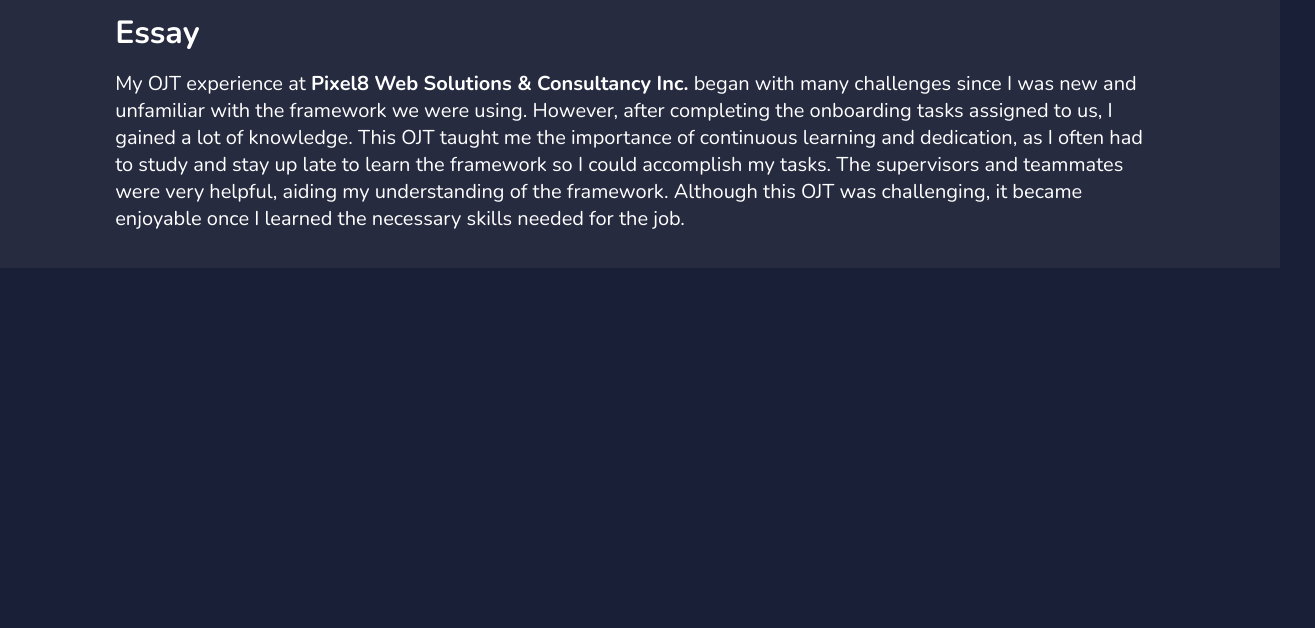
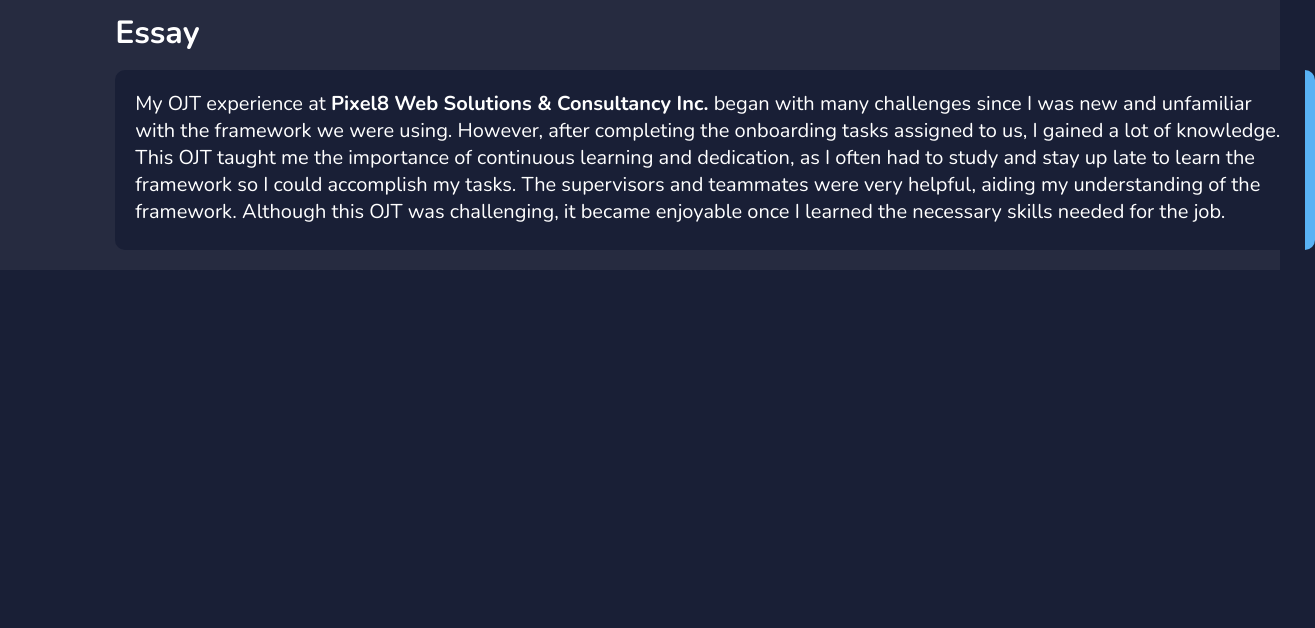
Before and after one commit to xanderjavier11/Der-Website, a plain HTML site: page index.html in a window 1280 px wide. Shown: the part 4735-5363 px from the top of the page, 1315 px wide, since content can reach past the window. Drawn offline with nearby package versions, Linux system fonts and the light colour scheme.

Commit message:
Commited

```diff
--- a/index.html
+++ b/index.html
@@ -198,6 +198,7 @@
                 <i class="fa-solid fa-gear"></i>
                 <h3>Operating System</h3>
                 <button><a>Windows</a></button>
+                <button><a>MAC</a></button>
                 <p></p>
 
             </div>
@@ -247,13 +248,15 @@
             <div> <a href="assets/cv/Der_CV.pdf" target="_blank" class="btn"> CV </a> </div>
 
             <br>
+
             <h2>Essay</h2>
+            <div class="essay-card">
             <p>My OJT experience at <strong>Pixel8 Web Solutions & Consultancy Inc.</strong> began with many challenges since I was new and unfamiliar with the framework we were using.
                 However, after completing the onboarding tasks assigned to us, I gained a lot of knowledge. This OJT taught me the importance of continuous learning and dedication,
                 as I often had to study and stay up late to learn the framework so I could accomplish my tasks. The supervisors and teammates were very helpful, aiding my understanding
                 of the framework. Although this OJT was challenging, it became enjoyable once I learned the necessary skills needed for the job.
             </p>
-
+        </div>
 
  </div>
 
--- a/styles.css
+++ b/styles.css
@@ -406,6 +406,46 @@ button:hover {
 
 
  }
+
+ .essay-card {
+    border-radius: 10px;
+    filter: drop-shadow(0 5px 10px 0 #ffffff);
+    width: 1200px;
+    height: 180px;
+    background-color: var(--bg-color);
+    padding: 20px;
+    position: relative;
+    z-index: 0;
+    overflow: hidden;
+    transition: 0.6s ease-in;
+  }
+
+
+  .essay-card::before {
+    content: "";
+    position: absolute;
+    z-index: -1;
+    top: -15px;
+    right: -15px;
+    background: var(--main-color);
+    height:220px;
+    width: 25px;
+    border-radius: 32px;
+    transform: scale(1);
+    transform-origin: 50% 50%;
+    transition: transform 0.25s ease-out;
+  }
+
+  .essay-card:hover::before{
+      transition-delay:0.2s ;
+
+    transform: scale(100);
+  }
+
+  .essay-card:hover{
+      color: #ffffff;
+
+  }
 /* ------------------------------------------------------Portfolio ------------------------------------------------------------------*/
 
 /* -------------------------------------------------------Contact Design -----------------------------------------------------------*/
@@ -610,4 +650,23 @@ transition: .5s ease;
     max-width: 200px; /* Limit max width of buttons */
   }
   /*Skills Content */
+
+  /*E Portfolio Content */
+
+
+  .essay-card {
+    width: 90%; /* Adjust the width to be responsive */
+    height: auto; /* Allow the height to adjust based on content */
+    padding: 15px; /* Adjust padding for smaller screens */
+    border-radius: 8px; /* Slightly smaller border radius */
+  }
+
+  .essay-card::before {
+    top: -10px; /* Adjust position for smaller screens */
+    right: -10px;
+    height: 200px; /* Adjust height */
+    width: 20px; /* Adjust width */
+    border-radius: 28px; /* Adjust border radius */
+  }
 }
+  /*E Portfolio Content */
```
